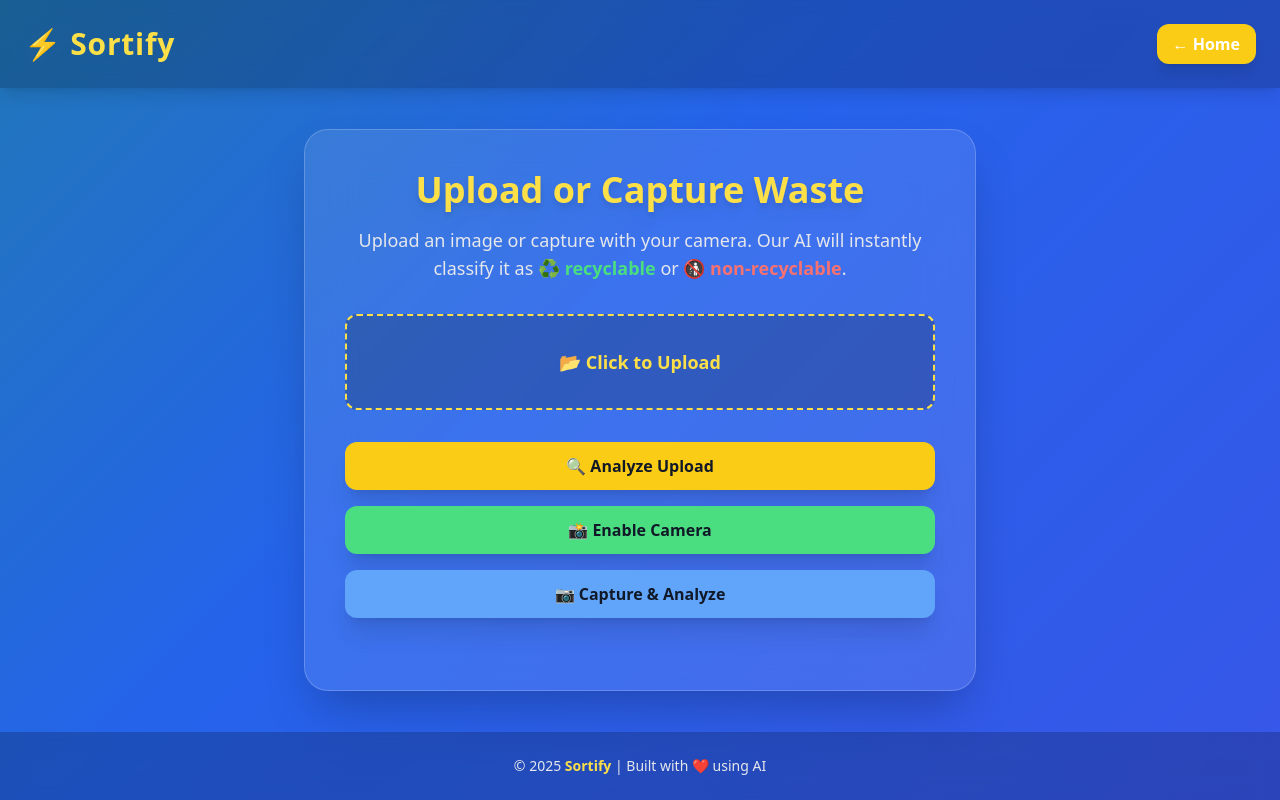
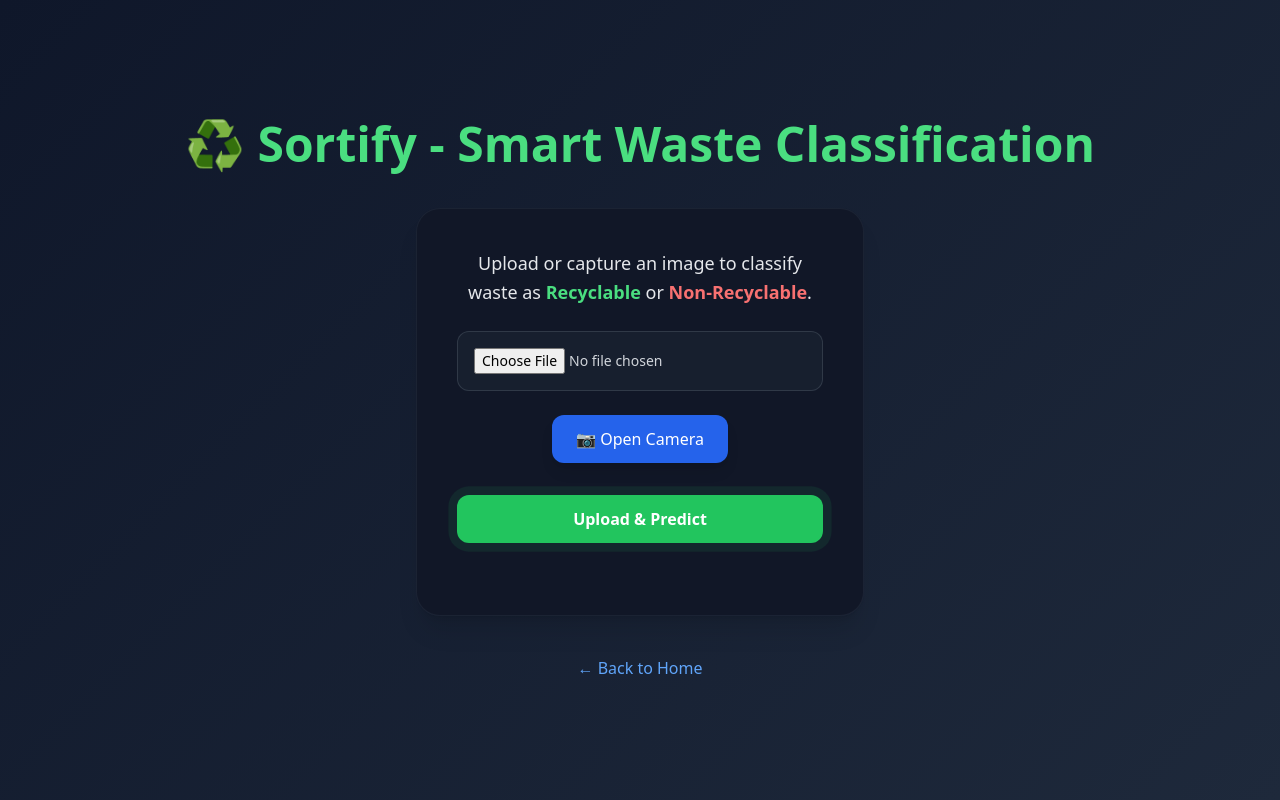
Before and after one commit to Subhadeep0608/Sortify, a Flask app: page /upload in a window 1280 px wide. Run offline with Flask 3, Linux system fonts and the light colour scheme; some libraries are stand-ins or nearby versions.

Commit message:
Upload page updated

```diff
--- a/app.py
+++ b/app.py
@@ -1,4 +1,4 @@
-from flask import Flask, render_template, request, jsonify
+from flask import Flask, render_template, request, jsonify, url_for
 import tensorflow as tf
 from tensorflow.keras.models import load_model
 from tensorflow.keras.preprocessing import image
@@ -6,13 +6,16 @@ import numpy as np
 import os
 from werkzeug.utils import secure_filename
 
+# Flask app
 app = Flask(__name__)
-MODEL_PATH = "model/Sortify.h5"
+app.config["UPLOAD_FOLDER"] = "static"  # Uploaded files go inside /static
 
 # Load model
+MODEL_PATH = "model/Sortify.h5"
 model = load_model(MODEL_PATH)
 print("✅ Model loaded successfully")
 
+# Image preprocessing
 def preprocess(img_path):
     """Preprocess image for model prediction"""
     img = image.load_img(img_path, target_size=(224, 224))
@@ -20,6 +23,7 @@ def preprocess(img_path):
     img_array = np.expand_dims(img_array, axis=0)
     return img_array
 
+# Routes
 @app.route('/')
 def landing():
     return render_template('landing.html')
@@ -39,22 +43,25 @@ def predict():
 
     # Save uploaded file
     filename = secure_filename(file.filename)
-    filepath = os.path.join("static", filename)
+    filepath = os.path.join(app.config["UPLOAD_FOLDER"], filename)
     file.save(filepath)
 
-    # Preprocess and predict
+    # Preprocess + Predict
     img_array = preprocess(filepath)
     preds = model.predict(img_array)[0]
 
-    # Handle both sigmoid (1 output) and softmax (2 outputs) cases
+    # Handle both sigmoid (binary) & softmax (multi-class)
     if preds.shape[0] == 1:
-        # Sigmoid case → single probability
         label = "♻️ Recyclable" if preds[0] > 0.5 else "🚯 Non-Recyclable"
     else:
-        # Softmax case → two probabilities
         label = "♻️ Recyclable" if np.argmax(preds) == 1 else "🚯 Non-Recyclable"
 
-    return jsonify({'prediction': label, 'file_path': filepath})
+    # Return response
+    return jsonify({
+        'prediction': label,
+        'file_url': url_for('static', filename=filename)
+    })
 
+# Run app
 if __name__ == "__main__":
     app.run(debug=True)
--- a/static/Script.js
+++ b/static/Script.js
@@ -1,8 +1,14 @@
-// Handle camera
+// Camera setup
 const video = document.getElementById('camera');
-navigator.mediaDevices.getUserMedia({ video: true })
-  .then(stream => { video.srcObject = stream; })
-  .catch(err => console.error("Camera Error: ", err));
+const preview = document.getElementById('preview');
+const resultBox = document.getElementById('result');
+
+function enableCamera() {
+  video.classList.remove('hidden');
+  navigator.mediaDevices.getUserMedia({ video: true })
+    .then(stream => { video.srcObject = stream; })
+    .catch(err => alert("Camera access denied: " + err));
+}
 
 function captureImage() {
   const canvas = document.getElementById('canvas');
@@ -11,17 +17,26 @@ function captureImage() {
   canvas.height = video.videoHeight;
   ctx.drawImage(video, 0, 0, canvas.width, canvas.height);
 
+  // Preview captured frame
   const dataUrl = canvas.toDataURL('image/png');
-  document.getElementById('preview').src = dataUrl;
+  preview.src = dataUrl;
+  preview.classList.remove('hidden');
 
+  // Send to backend
   fetch('/predict', {
     method: 'POST',
     body: dataURItoFormData(dataUrl)
   })
   .then(res => res.json())
   .then(data => {
-    document.getElementById('result').innerText = "Result: " + data.prediction;
-  });
+    if (data.error) {
+      showResult("❌ Error: " + data.error, "bg-red-500/40");
+      return;
+    }
+    showResult(`${data.prediction} <br>(confidence: ${(data.confidence * 100).toFixed(1)}%)`,
+               data.prediction.includes("Recyclable") ? "bg-green-500/40" : "bg-red-500/40");
+  })
+  .catch(err => showResult("⚠️ Upload failed: " + err, "bg-red-500/40"));
 }
 
 function uploadImage() {
@@ -31,8 +46,13 @@ function uploadImage() {
     return;
   }
 
+  const file = fileInput.files[0];
   const formData = new FormData();
-  formData.append("file", fileInput.files[0]);
+  formData.append("file", file);
+
+  // Show preview immediately
+  preview.src = URL.createObjectURL(file);
+  preview.classList.remove('hidden');
 
   fetch('/predict', {
     method: 'POST',
@@ -40,9 +60,14 @@ function uploadImage() {
   })
   .then(res => res.json())
   .then(data => {
-    document.getElementById('preview').src = data.file_path;
-    document.getElementById('result').innerText = "Result: " + data.prediction;
-  });
+    if (data.error) {
+      showResult("❌ Error: " + data.error, "bg-red-500/40");
+      return;
+    }
+    showResult(`${data.prediction} <br>(confidence: ${(data.confidence * 100).toFixed(1)}%)`,
+               data.prediction.includes("Recyclable") ? "bg-green-500/40" : "bg-red-500/40");
+  })
+  .catch(err => showResult("⚠️ Upload failed: " + err, "bg-red-500/40"));
 }
 
 // Convert base64 image to FormData
@@ -58,3 +83,11 @@ function dataURItoFormData(dataURI) {
   formData.append("file", file, "capture.png");
   return formData;
 }
+
+// Show result with animation + color
+function showResult(message, bgClass) {
+  resultBox.innerHTML = message;
+  resultBox.className = `text-2xl font-bold mt-6 p-4 rounded-xl border border-white/20 ${bgClass}`;
+  resultBox.classList.remove("hidden");
+  resultBox.style.animation = "fadeIn 1s ease forwards";
+}
--- a/templates/upload.html
+++ b/templates/upload.html
@@ -2,107 +2,157 @@
 <html lang="en">
 <head>
   <meta charset="UTF-8">
-  <title>Sortify - Upload</title>
+  <meta name="viewport" content="width=device-width, initial-scale=1.0">
+  <title>Upload Waste Image | Sortify</title>
   <script src="https://cdn.tailwindcss.com"></script>
   <style>
-    /* Animate background gradient */
-    body {
-      background: linear-gradient(-45deg, #4f46e5, #2563eb, #16a34a, #eab308);
-      background-size: 400% 400%;
-      animation: gradientBG 12s ease infinite;
+    @keyframes fadeIn {
+      from { opacity: 0; transform: translateY(20px); }
+      to { opacity: 1; transform: translateY(0); }
     }
-    @keyframes gradientBG {
-      0% {background-position: 0% 50%;}
-      50% {background-position: 100% 50%;}
-      100% {background-position: 0% 50%;}
+    @keyframes pulseGlow {
+      0% { box-shadow: 0 0 0 0 rgba(34, 197, 94, 0.7); }
+      70% { box-shadow: 0 0 0 10px rgba(34, 197, 94, 0); }
+      100% { box-shadow: 0 0 0 0 rgba(34, 197, 94, 0); }
     }
-    /* Smooth fade-in */
-    .fade-in {
-      animation: fadeIn 1.2s ease forwards;
-      opacity: 0;
+    .animate-fadeIn {
+      animation: fadeIn 0.6s ease-out;
     }
-    @keyframes fadeIn {
-      to { opacity: 1; }
+    .animate-pulseGlow {
+      animation: pulseGlow 1.5s infinite;
+    }
+    .gradient-bg {
+      background: linear-gradient(135deg, #0f172a 0%, #1e293b 100%);
+    }
+    .hover-scale {
+      transition: transform 0.3s ease;
+    }
+    .hover-scale:hover {
+      transform: scale(1.05);
     }
   </style>
 </head>
-<body class="min-h-screen text-white flex flex-col font-sans">
+<body class="gradient-bg text-white flex flex-col items-center justify-center min-h-screen p-4 sm:p-8 font-sans">
 
   <!-- Header -->
-  <header class="flex justify-between items-center p-6 bg-black bg-opacity-20 backdrop-blur-md shadow-lg">
-    <h1 class="text-3xl font-extrabold tracking-wide text-yellow-300">⚡ Sortify</h1>
-    <a href="/" class="text-white bg-yellow-400 px-4 py-2 rounded-xl font-semibold hover:bg-yellow-500 shadow-lg transition">
-      ← Home
-    </a>
-  </header>
+  <h1 class="text-4xl sm:text-5xl font-extrabold mb-10 text-green-400 flex items-center gap-4 animate-fadeIn">
+    ♻️ Sortify - Smart Waste Classification
+  </h1>
 
-  <!-- Upload Container -->
-  <main class="flex-grow flex items-center justify-center px-4">
-    <div class="bg-white/10 backdrop-blur-xl shadow-2xl rounded-3xl p-10 w-full max-w-2xl text-center border border-white/20 fade-in">
+  <!-- Upload Card -->
+  <div class="bg-gray-900/95 backdrop-blur-lg shadow-xl rounded-3xl p-6 sm:p-10 w-full max-w-md text-center border border-gray-700/30 animate-fadeIn">
+    <p class="mb-6 text-gray-200 text-lg leading-relaxed">
+      Upload or capture an image to classify waste as
+      <span class="text-green-400 font-semibold">Recyclable</span> or
+      <span class="text-red-400 font-semibold">Non-Recyclable</span>.
+    </p>
 
-      <h2 class="text-4xl font-extrabold mb-4 text-yellow-300 drop-shadow-lg">Upload or Capture Waste</h2>
-      <p class="text-gray-200 mb-8 text-lg">Upload an image or capture with your camera.
-      Our AI will instantly classify it as <span class="font-bold text-green-400">♻️ recyclable</span> or <span class="font-bold text-red-400">🚯 non-recyclable</span>.</p>
+    <!-- File Input -->
+    <input type="file" id="fileInput" accept="image/*" capture="environment"
+      class="block w-full text-sm text-gray-300 border border-gray-600/50 rounded-xl cursor-pointer bg-gray-800/50 hover:bg-gray-700/50 focus:outline-none focus:ring-2 focus:ring-green-500 mb-6 p-4 transition duration-300 hover-scale" />
 
-      <!-- Upload Box -->
-      <div class="border-2 border-dashed border-yellow-300 rounded-xl p-8 mb-8 cursor-pointer hover:scale-105 transform transition bg-black/20">
-        <input type="file" id="fileInput" accept="image/*" hidden>
-        <label for="fileInput" class="text-yellow-300 font-semibold cursor-pointer text-lg">
-          📂 Click to Upload
-        </label>
-      </div>
+    <!-- Camera Stream -->
+    <div class="mb-8">
+      <video id="cameraStream" autoplay playsinline class="w-full rounded-xl shadow-lg hidden"></video>
+      <canvas id="cameraCanvas" class="hidden"></canvas>
+      <button id="startCameraBtn"
+        class="bg-blue-600 hover:bg-blue-700 text-white px-6 py-3 rounded-xl shadow-lg transition duration-300 mt-4 flex items-center gap-2 mx-auto hover-scale">
+        📷 Open Camera
+      </button>
+      <button id="captureBtn"
+        class="bg-green-600 hover:bg-green-700 text-white px-6 py-3 rounded-xl shadow-lg transition duration-300 mt-4 flex items-center gap-2 mx-auto hidden animate-pulseGlow">
+        📸 Capture & Predict
+      </button>
+    </div>
 
-      <!-- Action Buttons -->
-      <div class="flex flex-col space-y-4">
-        <button onclick="uploadImage()"
-                class="w-full py-3 bg-yellow-400 text-gray-900 font-bold rounded-xl shadow-xl hover:bg-yellow-500 hover:scale-105 transition transform">
-          🔍 Analyze Upload
-        </button>
+    <!-- Upload Button -->
+    <button id="uploadBtn"
+      class="bg-green-500 hover:bg-green-600 text-white px-6 py-3 rounded-xl shadow-lg transition duration-300 w-full font-semibold hover-scale animate-pulseGlow">
+      Upload & Predict
+    </button>
 
-        <video id="camera" autoplay playsinline class="rounded-xl shadow-md w-full hidden mt-4 border-2 border-white/30"></video>
-        <button onclick="enableCamera()"
-                class="w-full py-3 bg-green-400 text-gray-900 font-bold rounded-xl shadow-xl hover:bg-green-500 hover:scale-105 transition transform">
-          📸 Enable Camera
-        </button>
-        <button onclick="captureImage()"
-                class="w-full py-3 bg-blue-400 text-gray-900 font-bold rounded-xl shadow-xl hover:bg-blue-500 hover:scale-105 transition transform">
-          📷 Capture & Analyze
-        </button>
-      </div>
+    <!-- Result Section -->
+    <div id="result" class="mt-8 text-lg"></div>
+  </div>
 
-      <!-- Hidden canvas -->
-      <canvas id="canvas" class="hidden"></canvas>
+  <!-- Back Button -->
+  <a href="/" class="mt-10 text-blue-400 hover:text-blue-300 transition duration-300 animate-fadeIn">← Back to Home</a>
 
-      <!-- Preview -->
-      <div class="mt-8">
-        <img id="preview" class="w-full rounded-2xl shadow-xl hidden"/>
-        <div id="result" class="text-2xl font-bold mt-6 hidden p-4 rounded-xl bg-black/40 border border-white/20"></div>
-      </div>
-    </div>
-  </main>
+  <script>
+    const fileInput = document.getElementById("fileInput");
+    const uploadBtn = document.getElementById("uploadBtn");
+    const resultDiv = document.getElementById("result");
+    const startCameraBtn = document.getElementById("startCameraBtn");
+    const captureBtn = document.getElementById("captureBtn");
+    const cameraStream = document.getElementById("cameraStream");
+    const cameraCanvas = document.getElementById("cameraCanvas");
 
-  <!-- Footer -->
-  <footer class="text-center py-6 text-gray-200 text-sm bg-black/20 backdrop-blur-md">
-    © 2025 <span class="font-semibold text-yellow-300">Sortify</span> | Built with ❤️ using AI
-  </footer>
+    function uploadFile(file) {
+      const formData = new FormData();
+      formData.append("file", file);
 
-  <script src="{{ url_for('static', filename='script.js') }}"></script>
-  <script>
-    function enableCamera() {
-      const video = document.getElementById('camera');
-      video.classList.remove('hidden');
-      navigator.mediaDevices.getUserMedia({ video: true })
-        .then(stream => { video.srcObject = stream; })
-        .catch(err => alert("Camera access denied: " + err));
+      resultDiv.innerHTML = `<p class="text-yellow-400 animate-pulse">⏳ Processing...</p>`;
+
+      fetch("/predict", {
+        method: "POST",
+        body: formData
+      })
+      .then(res => res.json())
+      .then(data => {
+        if (data.error) {
+          resultDiv.innerHTML = `<p class="text-red-400">❌ ${data.error}</p>`;
+        } else {
+          const guidance = data.prediction.toLowerCase() === 'Recyclable'
+            ? `<p class="text-green-400">✅ Place in the <strong>recycling bin</strong>. Ensure it's clean and free of contaminants!</p>`
+            : `<p class="text-red-400">🗑️ Dispose in the <strong>general waste bin</strong>. This item cannot be recycled.</p>`;
+
+          resultDiv.innerHTML = `
+            <p class="text-xl font-bold mb-4 ${data.prediction.toLowerCase() === 'Recyclable' ? 'text-green-400' : 'text-red-400'}">${data.prediction}</p>
+            ${guidance}
+            <img src="${data.file_path}" alt="Uploaded Image" class="rounded-xl shadow-lg w-72 mx-auto mt-4 hover-scale"/>
+          `;
+        }
+      })
+      .catch(err => {
+        console.error(err);
+        resultDiv.innerHTML = `<p class="text-red-400">⚠️ Something went wrong. Try again.</p>`;
+      });
     }
 
-    // Animate result reveal
-    function showResult(prediction) {
-      const result = document.getElementById("result");
-      result.classList.remove("hidden");
-      result.innerHTML = prediction;
-      result.style.animation = "fadeIn 1s ease forwards";
-    }
+    // Upload button
+    uploadBtn.addEventListener("click", () => {
+      if (fileInput.files.length) {
+        uploadFile(fileInput.files[0]);
+      } else {
+        resultDiv.innerHTML = `<p class="text-red-400">⚠️ Please select or capture an image first!</p>`;
+      }
+    });
+
+    // Start camera
+    startCameraBtn.addEventListener("click", async () => {
+      try {
+        const stream = await navigator.mediaDevices.getUserMedia({ video: true });
+        cameraStream.srcObject = stream;
+        cameraStream.classList.remove("hidden");
+        captureBtn.classList.remove("hidden");
+        startCameraBtn.classList.add("hidden");
+      } catch (err) {
+        resultDiv.innerHTML = `<p class="text-red-400">⚠️ Camera access denied or not available.</p>`;
+      }
+    });
+
+    // Capture photo from live stream
+    captureBtn.addEventListener("click", () => {
+      const ctx = cameraCanvas.getContext("2d");
+      cameraCanvas.width = cameraStream.videoWidth;
+      cameraCanvas.height = cameraStream.videoHeight;
+      ctx.drawImage(cameraStream, 0, 0);
+
+      cameraCanvas.toBlob((blob) => {
+        const file = new File([blob], "capture.jpg", { type: "image/jpeg" });
+        uploadFile(file);
+      }, "image/jpeg");
+    });
   </script>
 </body>
 </html>
```
Also changed, not shown: static/17559437835307431544450390914313.jpg (added), static/Image_1.png (added), static/Image_1_2.png (added), static/Image_1_3.png (added), static/Image_2.png (added), static/Image_4_2.png (added), 1 other file.
